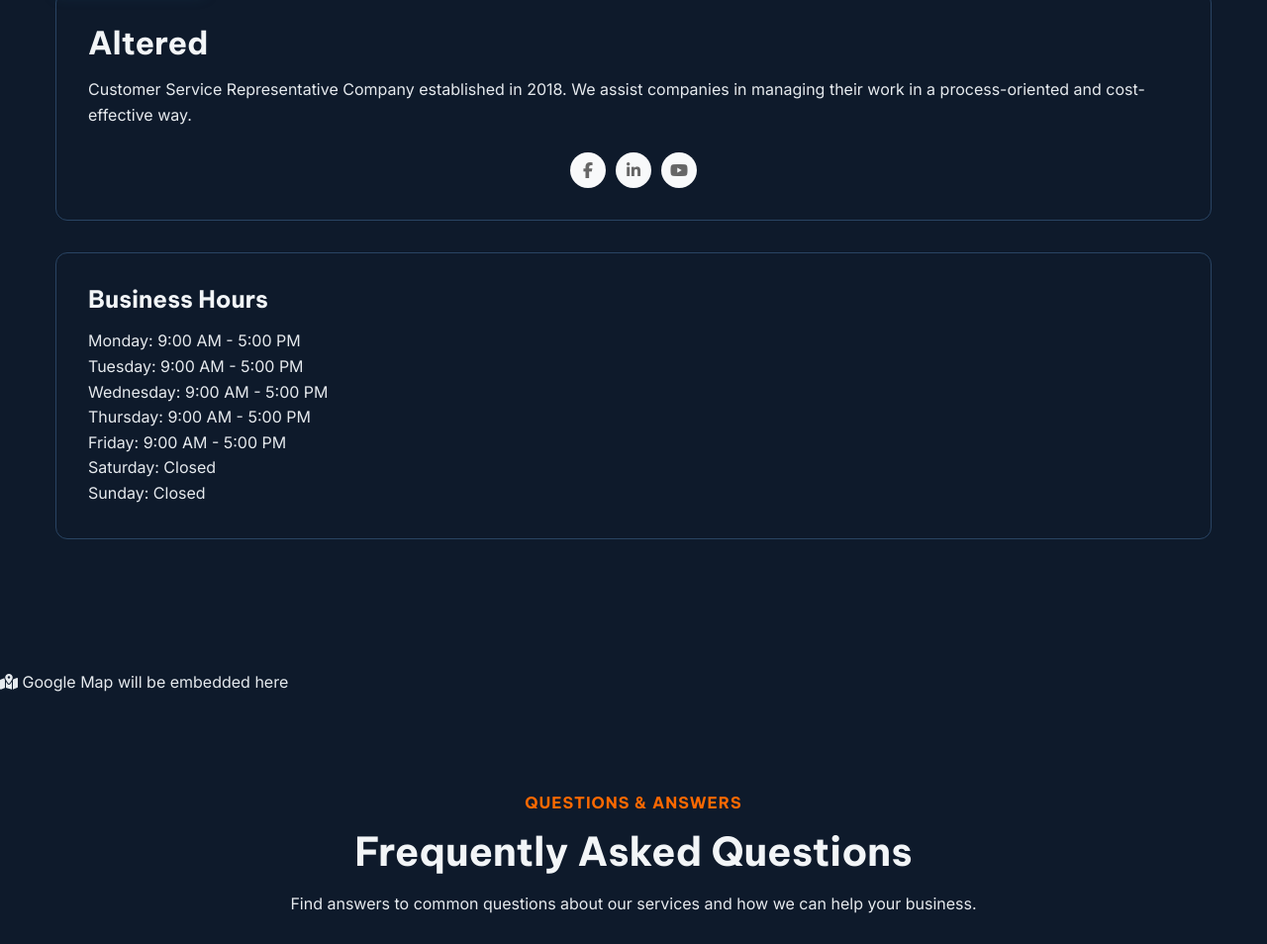
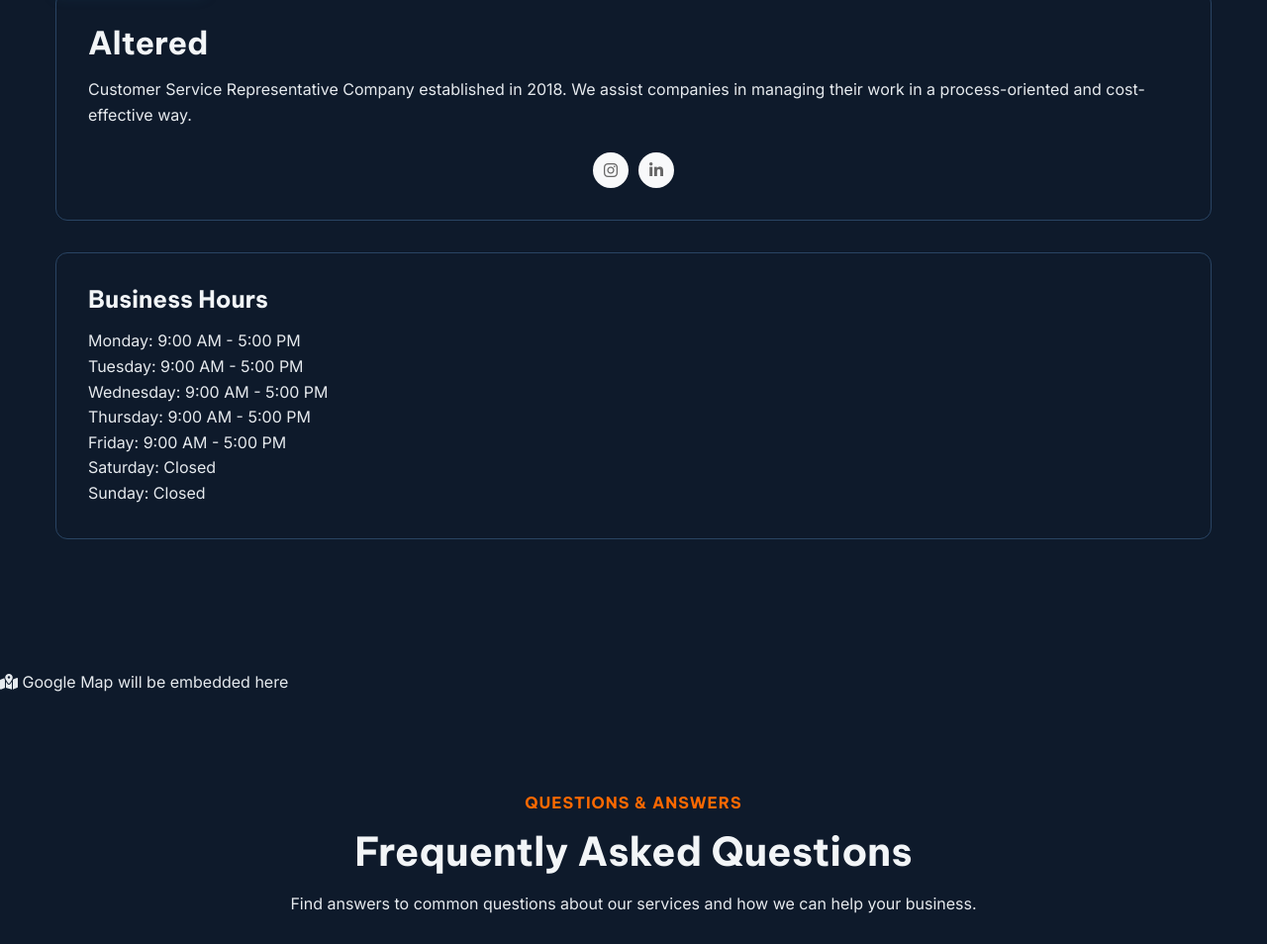
Before and after one commit to amireality/ALTD, a website: page public/contact.html in a window 1280 px wide. Shown: the part 2386-3340 px from the top of the page at 99% size. Drawn offline with Linux system fonts and the light colour scheme; a web font is replaced by a local one.

Commit message:
Updated social links and fixed Font Awesome icons

```diff
--- a/public/contact.html
+++ b/public/contact.html
@@ -178,9 +178,9 @@
                         <h3>Altered</h3>
                         <p>Customer Service Representative Company established in 2018. We assist companies in managing their work in a process-oriented and cost-effective way.</p>
                         <div class="social-links">
-                            <a href="https://www.facebook.com/altered/" target="_blank"><i class="fab fa-facebook-f"></i></a>
-                            <a href="https://in.linkedin.com/company/altered" target="_blank"><i class="fab fa-linkedin-in"></i></a>
-                            <a href="https://www.youtube.com/channel/UCnEaq6QiA_E0z7322FRRVUQ" target="_blank"><i class="fab fa-youtube"></i></a>
+                            <a href="https://www.instagram.com/altered.co.in?igsh=MnNmZHppZjh3ZXdj" target="_blank"><i class="fab fa-instagram"></i></a>
+                            <a href="https://in.linkedin.com/company/alteredly" target="_blank"><i class="fab fa-linkedin-in"></i></a>
+                            <!-- <a href="https://www.youtube.com/channel/UCnEaq6QiA_E0z7322FRRVUQ" target="_blank"><i class="fab fa-youtube"></i></a> -->
                         </div>
                     </div>
                     <div class="card business-hours">
```
Also changed, not shown: index.html (+1 -1 lines).
